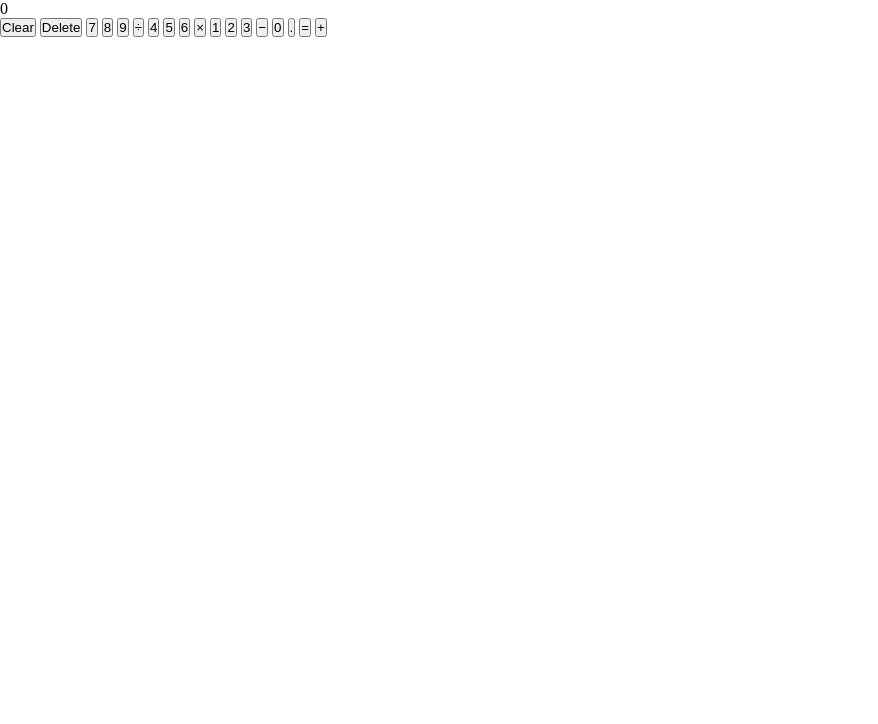
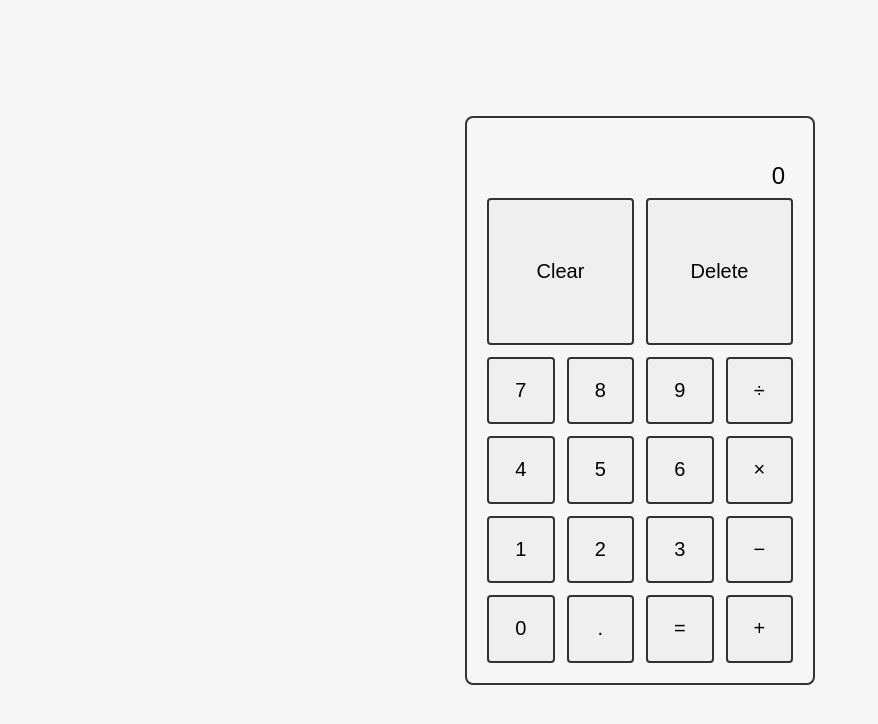
Before and after one commit to karolistech/calculator-v7, a website built with Vite: page index.html in a window 1280 px wide. Shown: the whole page, without its empty margins (0-878 px from the left). Built offline with nearby package versions, Linux system fonts and the light colour scheme.

Commit message:
add initial styles

```diff
--- a/src/style.css
+++ b/src/style.css
@@ -1,5 +1,68 @@
 * {
+  /* border: 1px solid red; */
   box-sizing: border-box;
   margin: 0;
   padding: 0;
 }
+
+body {
+  min-height: 100vh;
+  padding-inline: 0.5rem;
+  display: flex;
+  align-items: center;
+  justify-content: center;
+  background-color: #f6f6f6;
+  font-family: sans-serif;
+}
+
+.calculator {
+  width: min(100%, 350px);
+  padding: 1.25rem;
+  border: 2px solid #333;
+  border-radius: 8px;
+}
+
+.calculator__screen {
+}
+
+.calculator__output {
+  /* height: 40px; */
+  padding: 0.5rem;
+  display: flex;
+  justify-content: flex-end;
+  align-items: center;
+}
+
+.calculator__output--main {
+  font-size: 1.5rem;
+}
+
+.calculator__output--secondary {
+  font-size: 1.25rem;
+}
+
+.calculator__btns {
+  display: grid;
+  grid-template-columns: repeat(4, 1fr);
+  /* grid-auto-rows: 1fr; */
+  gap: 0.75rem;
+}
+
+.calculator__btns [data-action="clear"],
+.calculator__btns [data-action="delete"] {
+  grid-column: span 2;
+}
+
+.calculator__btn {
+  aspect-ratio: 1 / 1;
+  padding: 1.25rem;
+  font: 1.25rem sans-serif;
+  border: 2px solid #333;
+  border-radius: 4px;
+  cursor: pointer;
+}
+
+
+/* .calculator__btns button:not([data-action="clear"]):not([data-action="delete"]) {
+  aspect-ratio: 1 / 1;
+} */
```
